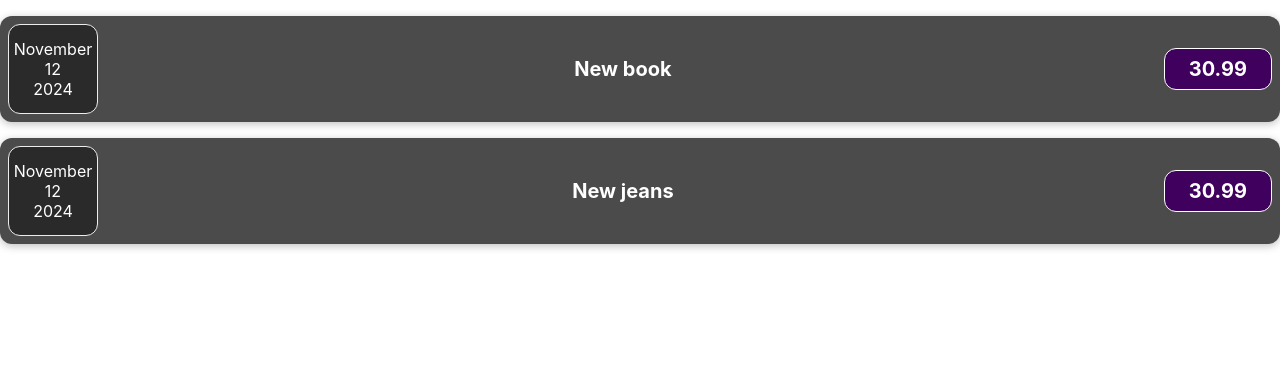
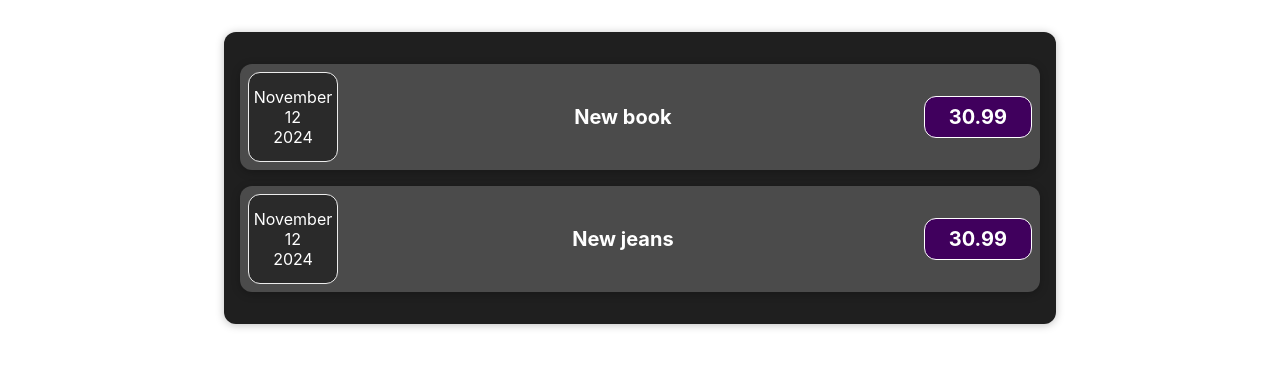
Before and after one commit to maxfrolov-cloud/codespaces-react2, a React (Vite) app: page / in a window 1280 px wide. Shown: the top 368 px of the page. Built offline with nearby package versions, Linux system fonts and the light colour scheme.

Commit message:
Ülesanne 2 - ümbritseva komponendi loomine ja kujundamine

```diff
--- a/src/App.jsx
+++ b/src/App.jsx
@@ -1,5 +1,5 @@
 import './App.css';
-import ExpenseItem from './components/ExpenseItem';
+import Expenses from "./components/Expenses";
 
 function App() {
 
@@ -18,10 +18,8 @@
 
   return (
     <div className="App">
-      <ExpenseItem data={expenses[0]}
-      />
-      <ExpenseItem data={expenses[1]} />
-      </div>
+      <Expenses data={expenses}/>
+    </div>
   );
 }
 
--- /dev/null
+++ b/src/components/Expenses.css
@@ -0,0 +1,9 @@
+.expenses {
+    padding: 1rem;
+    background-color: rgb(31, 31, 31);
+    margin: 2rem auto;
+    width: 50rem;
+    max-width: 95%;
+    border-radius: 12px;
+    box-shadow: 0 1px 8px rgba(0, 0, 0, 0.25);
+}
--- /dev/null
+++ b/src/components/Expenses.jsx
@@ -0,0 +1,14 @@
+import "./Expenses.css";
+import ExpenseItem from "./ExpenseItem.jsx";
+
+const Expenses = (props) => {
+  console.log(props.data[0]);
+  return (
+    <div className="expenses">
+      <ExpenseItem data={props.data[0]} />
+      <ExpenseItem data={props.data[1]} />
+    </div>
+  );
+};
+
+export default Expenses;
```
